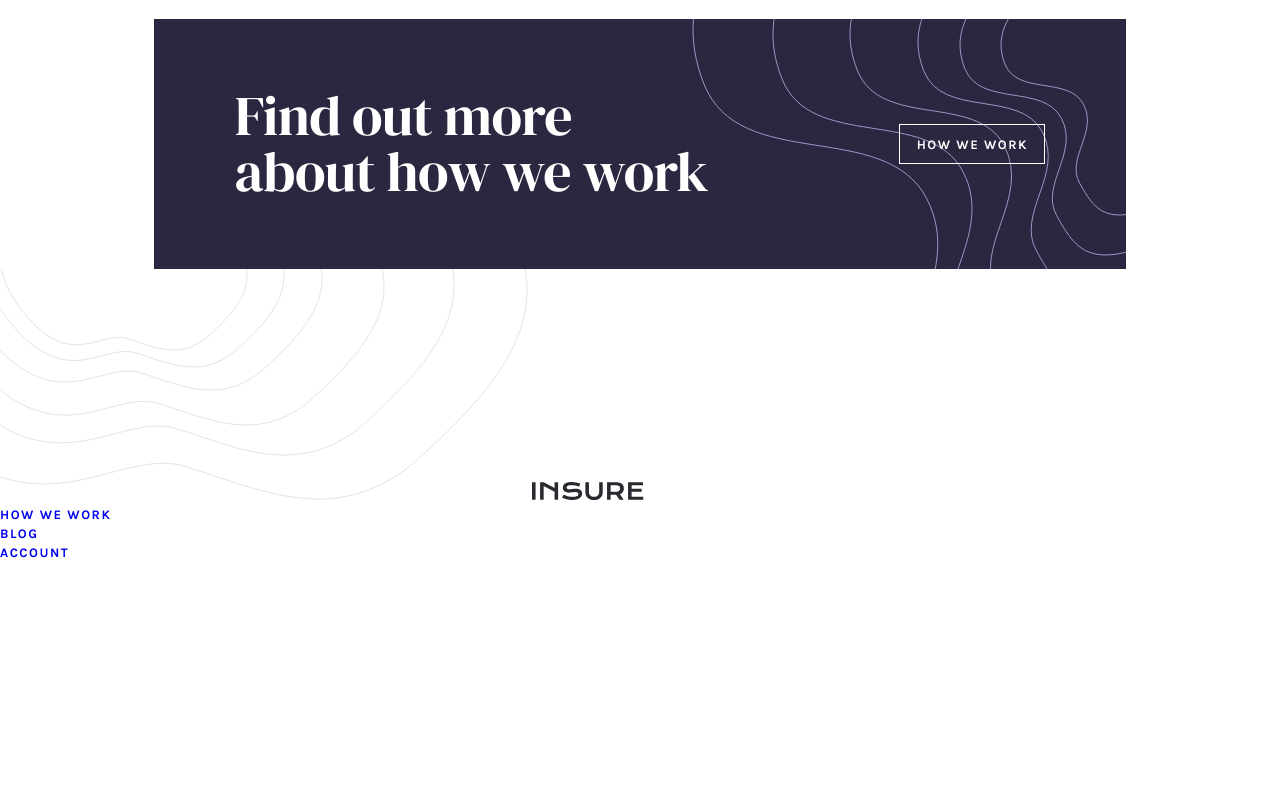
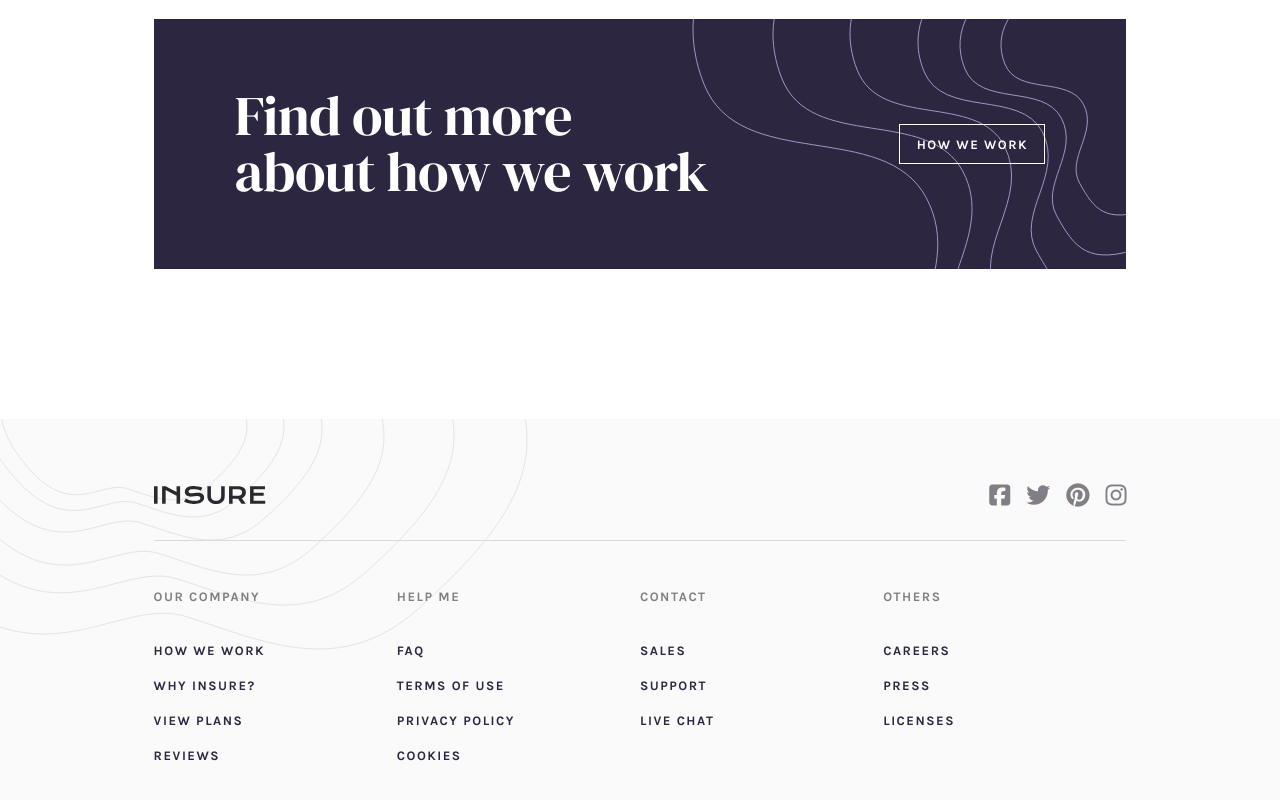
Before and after one commit to kyle-norris/website_insure, a plain HTML site: page index.html in a window 1280 px wide. Shown: the part 1598-2398 px from the top of the page. Before the commit the page ends 2159 px from the top, so only its background shows below. Drawn offline with Linux system fonts and the light colour scheme.

Commit message:
Finished desktop footer

```diff
--- a/index.html
+++ b/index.html
@@ -62,7 +62,7 @@
         </div>
 
         <img
-          src="/Starter_Files/images/image-intro-desktop.jpg"
+          src="Starter_Files/images/image-intro-desktop.jpg"
           alt="Intro Image"
         />
       </div>
@@ -113,15 +113,59 @@
           alt=""
           class="decoration"
         />
-        <img src="Starter_Files/images/logo.svg" alt="Insure" class="logo" />
+        <div class="footer-header">
+          <img src="Starter_Files/images/logo.svg" alt="Insure" class="logo" />
+          <nav class="social-media">
+            <ul>
+              <li><i class="fab fa-facebook-square"></i></li>
+              <li><i class="fab fa-twitter"></i></li>
+              <li><i class="fab fa-pinterest"></i></li>
+              <li><i class="fab fa-instagram"></i></li>
+            </ul>
+          </nav>
+        </div>
+
         <div class="horizontal-line"></div>
-        <nav>
-          <ul>
-            <li><a href="#">How We Work</a></li>
-            <li><a href="#">Blog</a></li>
-            <li><a href="#">Account</a></li>
-          </ul>
-        </nav>
+
+        <div class="footer-content">
+          <nav class="column">
+            <h5>Our Company</h5>
+            <ul>
+              <li><a href="#">How we work</a></li>
+              <li><a href="#">Why Insure?</a></li>
+              <li><a href="#">View Plans</a></li>
+              <li><a href="#">Reviews</a></li>
+            </ul>
+          </nav>
+
+          <nav class="column">
+            <h5>Help Me</h5>
+            <ul>
+              <li><a href="#">FAQ</a></li>
+              <li><a href="#">Terms of Use</a></li>
+              <li><a href="#">Privacy Policy</a></li>
+              <li><a href="#">Cookies</a></li>
+            </ul>
+          </nav>
+
+          <nav class="column">
+            <h5>Contact</h5>
+            <ul>
+              <li><a href="#">Sales</a></li>
+              <li><a href="#">Support</a></li>
+              <li><a href="#">Live Chat</a></li>
+            </ul>
+          </nav>
+
+          <nav class="column">
+            <h5>Others</h5>
+            <ul>
+              <li><a href="#">Careers</a></li>
+              <li><a href="#">Press</a></li>
+              <li><a href="#">Licenses</a></li>
+            </ul>
+          </nav>
+        </div>
       </div>
     </main>
   </body>
--- a/sass/_footer.sass
+++ b/sass/_footer.sass
@@ -0,0 +1,70 @@
+.footer
+  position: relative
+  width: 100%
+  height: 393px
+  padding: 31px 12% 64px 12%
+  background-color: $secondary-light-gray
+  margin-top: 150px
+
+
+  .decoration
+    position: absolute
+    top: 0
+    left: 0
+    z-index: 300
+
+  .footer-header
+    z-index: 500
+    position: relative
+    display: flex
+    flex-direction: row
+    justify-content: space-between
+    height: 90px
+    align-items: center
+
+    .logo
+      height: 18px
+
+    .social-media
+      ul
+        display: flex
+        flex-direction: row
+        gap: 16px
+
+        i
+          font-size: 24px
+          color: $secondary-gray-violet
+          transition: all 0.2s ease-in-out
+
+          &:hover
+            color: $primary-dark-violet
+            cursor: pointer
+
+  .horizontal-line
+    z-index: 500
+    position: relative
+    width: 100%
+    height: 1px
+    background-color: #DADADA
+
+  .footer-content
+    z-index: 500
+    position: relative
+    display: flex
+    flex-direction: row
+    margin-top: 48px
+
+    .column
+      width: 25%
+
+      h5
+        margin-bottom: 36px
+
+      ul
+        display: flex
+        flex-direction: column
+        gap: 16px
+
+        a
+          color: $primary-dark-violet
+          text-decoration-color:
--- a/sass/main.sass
+++ b/sass/main.sass
@@ -6,6 +6,7 @@
 @import 'intro'
 @import 'middle'
 @import 'banner'
+@import 'footer'
 
 *
   margin: 0
@@ -14,6 +15,7 @@
   text-decoration: none
   list-style: none
   font-family: 'Karla', sans-serif
+  box-sizing: border-box
 
 button
   cursor: pointer
@@ -49,6 +51,10 @@ a
   text-align: center
   letter-spacing: 1.5px
   text-transform: uppercase
+  transition: all 0.2s ease-in-out
+
+  &:hover
+    text-decoration: underline
 
 h1
   font-family: 'DM Serif Display', serif
@@ -74,6 +80,16 @@ h3
   font-weight: 400
   letter-spacing: -0.39px
 
+h5
+  font-family: 'Karla', sans-serif
+  font-weight: 700
+  font-size: 13px
+  line-height: 15px
+  letter-spacing: 1.5px
+  color: $secondary-gray-violet
+  text-transform: uppercase
+
+
 p
   font-size: 16px
   font-family: 'Karla', sans-serif
```
Also changed, not shown: dist/css/main.css, 1 other file.
